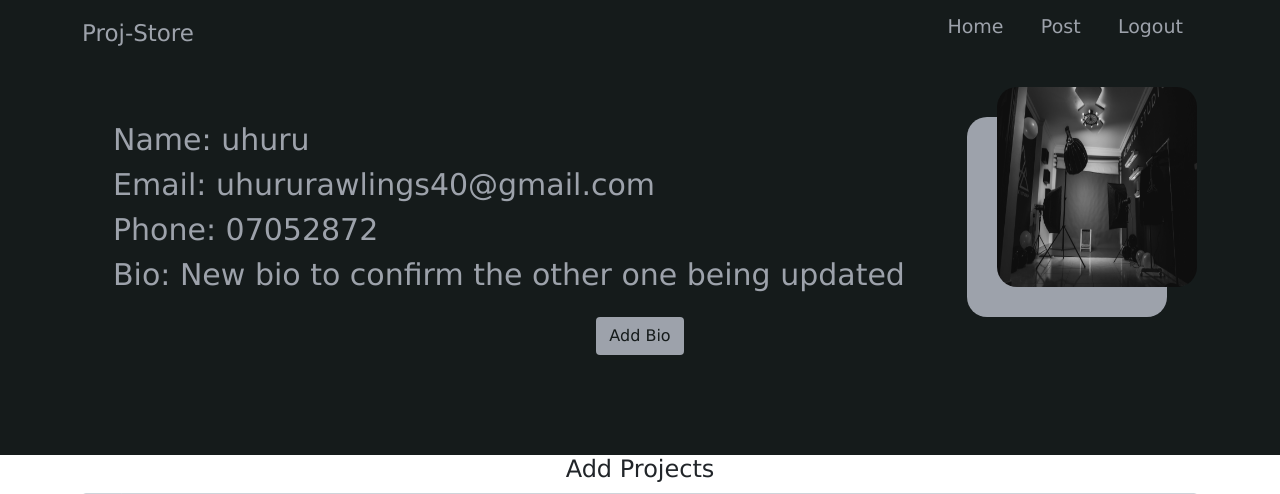
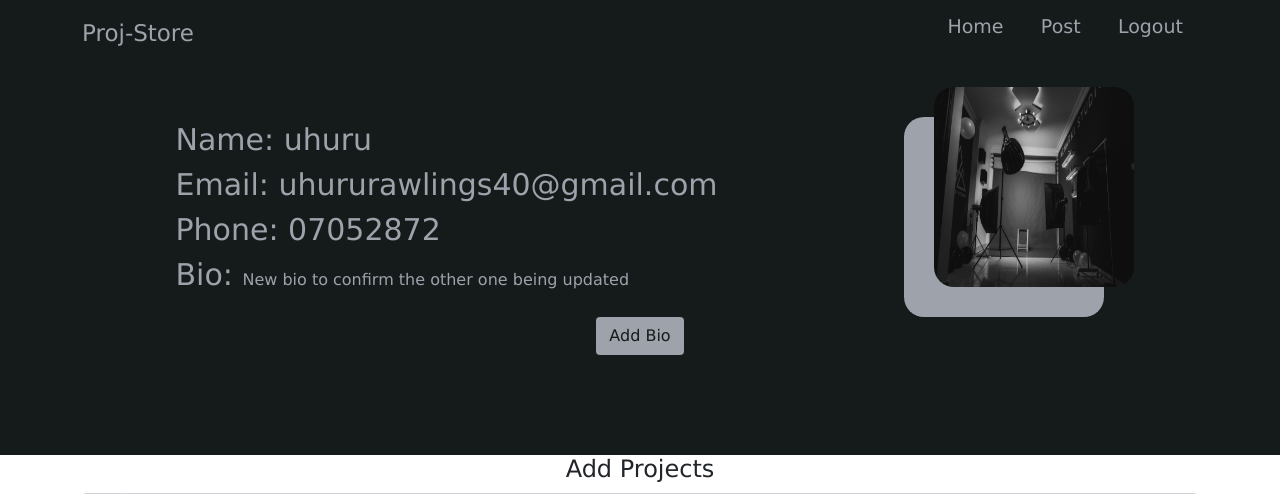
Before and after one commit to uhuru-rawlings/proj-Store, a Django app: template templates/profile.html in a window 1280 px wide. Shown: the top 494 px of the page. Run offline with Django 3.2, Linux system fonts and the light colour scheme; the template is opened without the code that fills it: values that come from a table or form of the project are taken from there, others are empty; data comes from the database, SQL or seed files in the repository; some libraries are stand-ins or nearby versions.

Commit message:
removed design

```diff
--- a/templates/profile.html
+++ b/templates/profile.html
@@ -7,7 +7,7 @@
             <div class="name">Name: {{ users.username }}</div>
             <div class="email">Email: {{ users.useremail }}</div>
             <div class="phone">Phone: {{ users.phone }}</div>
-            <div class="bio">Bio: {{ bio.bio }}</div>
+            <div class="bio">Bio: <span style="font-size: 16px;">{{ bio.bio }}</span></div>
         </div>
         <div class="images">
             <img src="../media/{{users.userimage}}" height="200px" width="200px" alt="">
```
Also changed, not shown: 50320e450a696979e683aa4d68adcf8e.webp (deleted).
